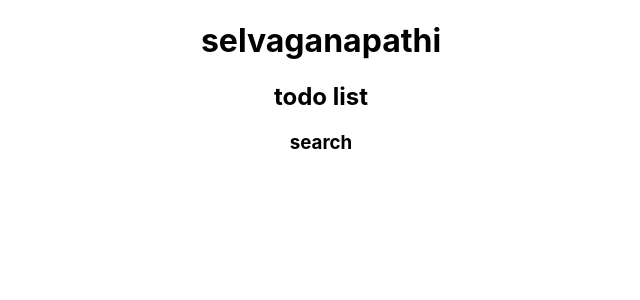
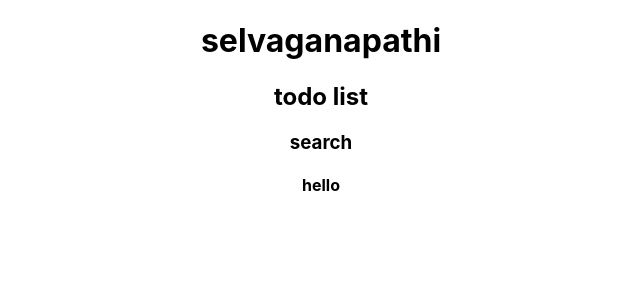
Before and after one commit to selvaganapathivelu/portfolia, a React (Create React App) app: page / in a window 1280 px wide. Shown: the top 300 px of the page, without its empty margins (319-959 px from the left). Built offline with nearby package versions, Linux system fonts and the light colour scheme.

Commit message:
hello_master

```diff
--- a/src/App.js
+++ b/src/App.js
@@ -13,6 +13,9 @@ function App() {
      <h3>
       search
      </h3>
+     <h4>
+      hello
+     </h4>
     </div>
   );
 }
```
